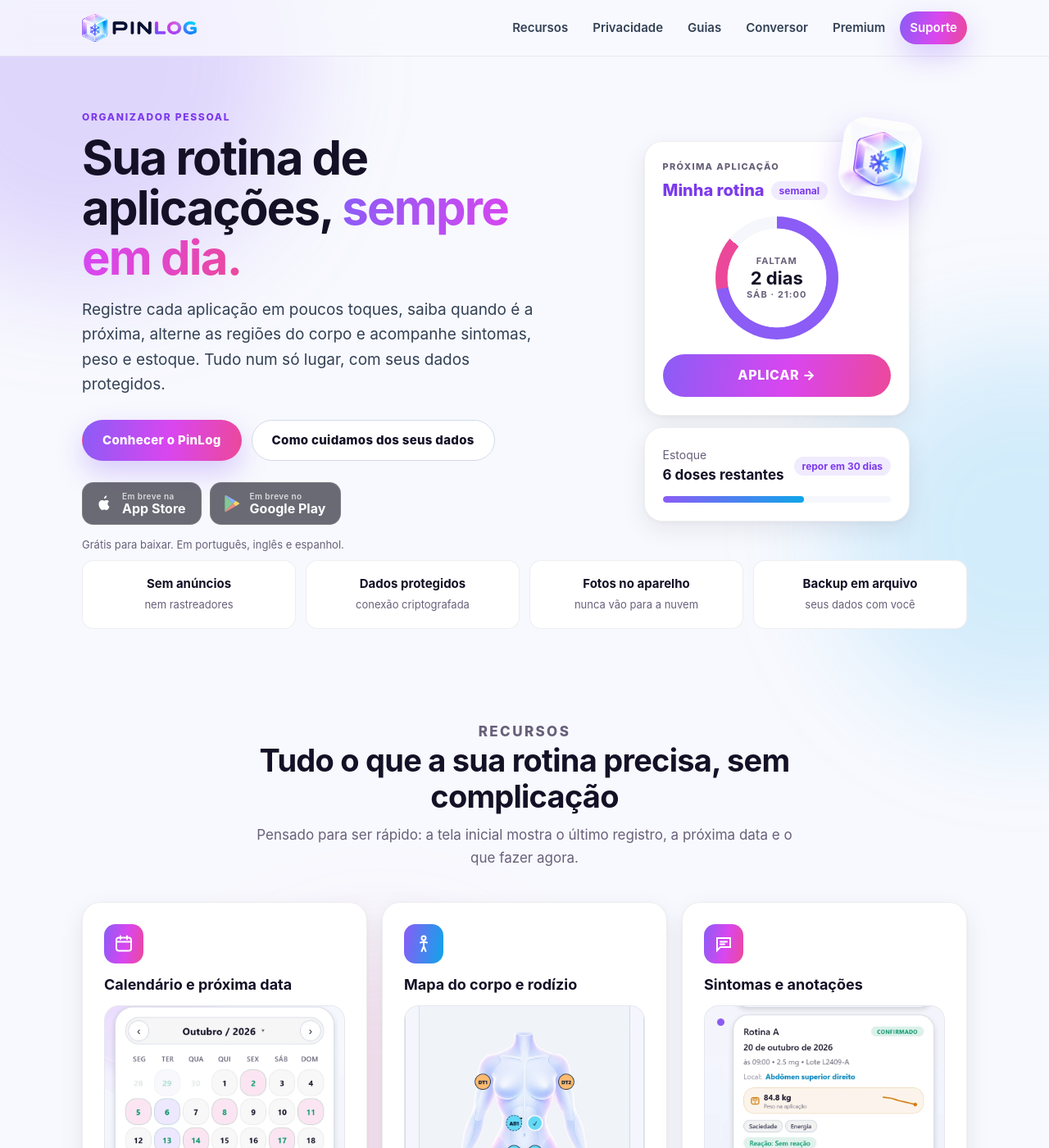
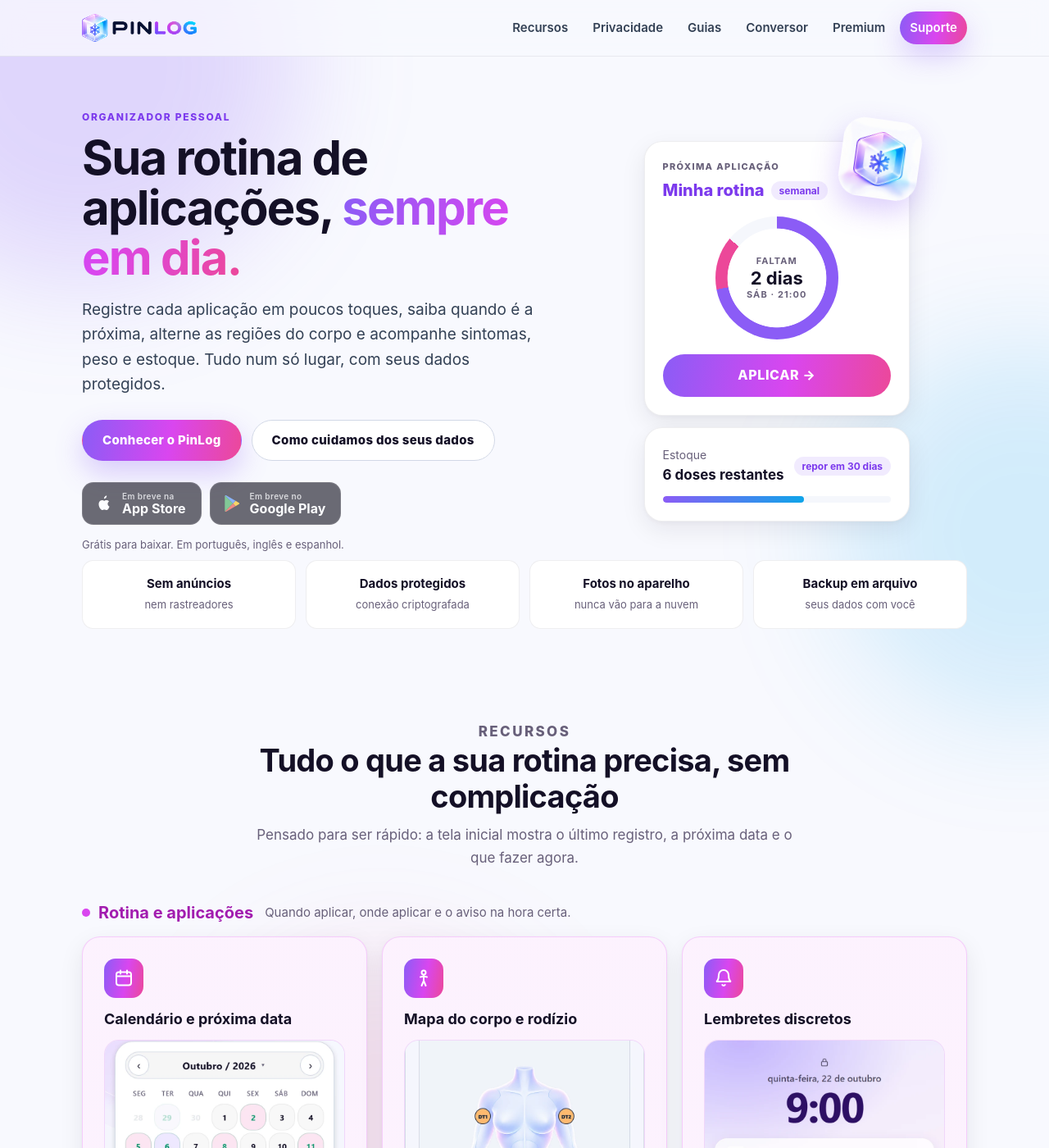
Before and after one commit to klvnblst/pinlog-site, a Jekyll site: the page built from index.html, in a window 1280 px wide and 1400 px high. Shown: the whole window at 82% size. Built offline with Jekyll 4.4.1, drawn with Linux system fonts in a browser that asks for light colours; some of the changed text lies outside the part shown.

Commit message:
Página inicial: recursos agrupados em três categorias com fundo de cor clara; conversor sem a concentração de cada produto na mistura

```diff
--- a/assets/css/site.css
+++ b/assets/css/site.css
@@ -606,7 +606,8 @@
   padding: 26px;
 }
 
-.feature h3 {
+.feature h3,
+.feature h4 {
   margin: 14px 0 8px;
   font-size: 18px;
   line-height: 1.3;
@@ -650,6 +651,92 @@
 @media (max-width: 600px) {
   .features {
     grid-template-columns: 1fr;
+  }
+}
+
+/* Recursos agrupados por categoria: cada grupo tem um fundo bem claro na sua cor */
+.feature-group {
+  --tone-rgb: 139, 92, 246;
+  --tone-text: var(--primary);
+}
+
+.feature-group + .feature-group {
+  margin-top: 40px;
+}
+
+.feature-group.tone-rose {
+  --tone-rgb: 217, 70, 239;
+  --tone-text: #a21caf;
+}
+
+.feature-group.tone-mint {
+  --tone-rgb: 16, 185, 129;
+  --tone-text: var(--mint);
+}
+
+.feature-group.tone-sky {
+  --tone-rgb: 14, 165, 233;
+  --tone-text: var(--cyan);
+}
+
+.feature-group-head {
+  display: flex;
+  flex-wrap: wrap;
+  align-items: baseline;
+  gap: 4px 14px;
+  margin: 0 0 16px;
+}
+
+.feature-group-title {
+  display: inline-flex;
+  align-items: center;
+  gap: 10px;
+  margin: 0;
+  font-size: 20px;
+  line-height: 1.3;
+  color: var(--tone-text);
+}
+
+.feature-group-title::before {
+  content: '';
+  width: 10px;
+  height: 10px;
+  border-radius: 50%;
+  background: rgb(var(--tone-rgb));
+}
+
+.feature-group-head p {
+  margin: 0;
+  color: var(--muted);
+  font-size: 15px;
+}
+
+.feature-group .feature {
+  background: linear-gradient(rgba(var(--tone-rgb), 0.07), rgba(var(--tone-rgb), 0.07)), var(--card);
+  border-color: rgba(var(--tone-rgb), 0.22);
+}
+
+.feature-group .feature-shot {
+  border-color: rgba(var(--tone-rgb), 0.18);
+}
+
+@media (prefers-color-scheme: dark) {
+  .feature-group.tone-rose {
+    --tone-rgb: 232, 121, 249;
+    --tone-text: #f0abfc;
+  }
+
+  .feature-group.tone-mint {
+    --tone-rgb: 52, 211, 153;
+  }
+
+  .feature-group.tone-sky {
+    --tone-rgb: 56, 189, 248;
+  }
+
+  .feature-group .feature {
+    background: linear-gradient(rgba(var(--tone-rgb), 0.09), rgba(var(--tone-rgb), 0.09)), var(--card);
+    border-color: rgba(var(--tone-rgb), 0.2);
   }
 }
 
--- a/assets/js/conversor.js
+++ b/assets/js/conversor.js
@@ -408,8 +408,7 @@
         listJoin(others) + '.';
       rows = [['Diluente adicionado', numberFormat(data.water, 3) + ' mL para todo o frasco']];
       data.items.forEach(function (item, i) {
-        rows.push([item.name, mg(item.vial) + ' no frasco (' + numberFormat(r.concentrations[i], 3) +
-          ' mg/mL) → ' + mg(r.amounts[i]) + ' na seringa']);
+        rows.push([item.name, mg(item.vial) + ' no frasco → ' + mg(r.amounts[i]) + ' na seringa']);
       });
       rows.push(['Total no frasco', mg(r.totalMg)]);
       rows.push(['Na seringa', unitsAndMl(r.units, r.volumeMl), true]);
@@ -450,7 +449,7 @@
       var name = document.createElement('span');
       name.textContent = item.name;
       var value = document.createElement('strong');
-      value.textContent = mg(data.result.amounts[i]) + ' · ' + numberFormat(data.result.concentrations[i], 3) + ' mg/mL';
+      value.textContent = mg(data.result.amounts[i]);
       li.appendChild(name);
       li.appendChild(value);
       out.parts.appendChild(li);
--- a/index.html
+++ b/index.html
@@ -73,61 +73,83 @@
       <h2>Tudo o que a sua rotina precisa, sem complicação</h2>
       <p>Pensado para ser rápido: a tela inicial mostra o último registro, a próxima data e o que fazer agora.</p>
     </div>
+    <div class="feature-group tone-rose" role="group" aria-labelledby="recursos-1">
+      <div class="feature-group-head">
+        <h3 class="feature-group-title" id="recursos-1">Rotina e aplicações</h3>
+        <p>Quando aplicar, onde aplicar e o aviso na hora certa.</p>
+      </div>
       <div class="features">
         <article class="card feature">
           <span class="icon"><svg viewBox="0 0 24 24" fill="none" stroke="currentColor" stroke-width="2" stroke-linecap="round" aria-hidden="true"><rect x="3" y="4.5" width="18" height="16" rx="3"/><path d="M3 9.5h18M8 2.5v4M16 2.5v4"/></svg></span>
-        <h3>Calendário e próxima data</h3>
+          <h4>Calendário e próxima data</h4>
           <img class="feature-shot" src="{{ '/assets/img/recursos/calendario.webp' | relative_url }}" width="780" height="720" alt="Calendário do PinLog com os dias de aplicação marcados e as próximas datas" loading="lazy" decoding="async" />
           <p>Defina o intervalo da rotina e veja quando é a próxima aplicação. O histórico fica organizado por mês.</p>
         </article>
         <article class="card feature">
-        <span class="icon cool"><svg viewBox="0 0 24 24" fill="none" stroke="currentColor" stroke-width="2" stroke-linecap="round" aria-hidden="true"><circle cx="12" cy="5" r="2.5"/><path d="M12 8v7M8 10.5l4-1 4 1M9.5 21l2.5-6 2.5 6"/></svg></span>
-        <h3>Mapa do corpo e rodízio</h3>
+          <span class="icon"><svg viewBox="0 0 24 24" fill="none" stroke="currentColor" stroke-width="2" stroke-linecap="round" aria-hidden="true"><circle cx="12" cy="5" r="2.5"/><path d="M12 8v7M8 10.5l4-1 4 1M9.5 21l2.5-6 2.5 6"/></svg></span>
+          <h4>Mapa do corpo e rodízio</h4>
           <img class="feature-shot" src="{{ '/assets/img/recursos/mapa.webp' | relative_url }}" width="780" height="720" alt="Mapa do corpo do PinLog com as regiões numeradas para escolher o local" loading="lazy" decoding="async" />
           <p>Marque a região de cada aplicação no mapa e veja onde aplicou por último, para alternar com facilidade.</p>
         </article>
         <article class="card feature">
-        <span class="icon"><svg viewBox="0 0 24 24" fill="none" stroke="currentColor" stroke-width="2" stroke-linecap="round" aria-hidden="true"><path d="M4 5h16v11H8l-4 4z"/><path d="M8 9.5h8M8 12.5h5"/></svg></span>
-        <h3>Sintomas e anotações</h3>
+          <span class="icon"><svg viewBox="0 0 24 24" fill="none" stroke="currentColor" stroke-width="2" stroke-linecap="round" aria-hidden="true"><path d="M6 8a6 6 0 0 1 12 0c0 7 3 8 3 8H3s3-1 3-8M10.3 20a2 2 0 0 0 3.4 0"/></svg></span>
+          <h4>Lembretes discretos</h4>
+          <img class="feature-shot" src="{{ '/assets/img/recursos/lembretes.webp' | relative_url }}" width="780" height="720" alt="Notificações discretas do PinLog na tela bloqueada, sem o nome do que é aplicado" loading="lazy" decoding="async" />
+          <p>Avisos no dia da aplicação e na hora de repor. Por padrão, o aviso não diz o que é, para ninguém ver na tela bloqueada.</p>
+        </article>
+      </div>
+    </div>
+    <div class="feature-group tone-mint" role="group" aria-labelledby="recursos-2">
+      <div class="feature-group-head">
+        <h3 class="feature-group-title" id="recursos-2">Acompanhamento</h3>
+        <p>Como você se sente e como o corpo responde ao longo do tempo.</p>
+      </div>
+      <div class="features">
+        <article class="card feature">
+          <span class="icon mint"><svg viewBox="0 0 24 24" fill="none" stroke="currentColor" stroke-width="2" stroke-linecap="round" aria-hidden="true"><path d="M4 5h16v11H8l-4 4z"/><path d="M8 9.5h8M8 12.5h5"/></svg></span>
+          <h4>Sintomas e anotações</h4>
           <img class="feature-shot" src="{{ '/assets/img/recursos/sintomas.webp' | relative_url }}" width="780" height="720" alt="Registro de aplicação com sintomas, reação e anotação" loading="lazy" decoding="async" />
           <p>Registre como se sentiu e escreva observações em cada aplicação, para lembrar depois com clareza.</p>
         </article>
         <article class="card feature">
           <span class="icon mint"><svg viewBox="0 0 24 24" fill="none" stroke="currentColor" stroke-width="2" stroke-linecap="round" aria-hidden="true"><path d="M4 19 9.5 12l4 3.5L20 6"/><path d="M15 6h5v5"/></svg></span>
-        <h3>Peso, medidas e fotos</h3>
+          <h4>Peso, medidas e fotos</h4>
           <img class="feature-shot" src="{{ '/assets/img/recursos/peso.webp' | relative_url }}" width="780" height="720" alt="Gráfico de peso com peso inicial, atual e meta" loading="lazy" decoding="async" />
           <p>Acompanhe peso, metas e medidas ao longo do tempo. As fotos de evolução ficam guardadas só no seu aparelho.</p>
         </article>
         <article class="card feature">
+          <span class="icon mint"><svg viewBox="0 0 24 24" fill="none" stroke="currentColor" stroke-width="2" stroke-linecap="round" aria-hidden="true"><circle cx="9" cy="8" r="3.5"/><circle cx="17" cy="9.5" r="2.5"/><path d="M2.5 20c.8-3.5 3.4-5.5 6.5-5.5s5.7 2 6.5 5.5M15 14.5c2.6 0 4.6 1.6 5.5 4.5"/></svg></span>
+          <h4>Dois perfis</h4>
+          <img class="feature-shot" src="{{ '/assets/img/recursos/perfis.webp' | relative_url }}" width="780" height="720" alt="Troca entre dois perfis de acompanhamento no PinLog" loading="lazy" decoding="async" />
+          <p>Acompanhe também a rotina de outra pessoa adulta, com histórico, mapa e estoque separados. Recurso Premium.</p>
+        </article>
+      </div>
+    </div>
+    <div class="feature-group tone-sky" role="group" aria-labelledby="recursos-3">
+      <div class="feature-group-head">
+        <h3 class="feature-group-title" id="recursos-3">Estoque e dados</h3>
+        <p>O que você tem em casa e os seus registros sempre guardados.</p>
+      </div>
+      <div class="features">
+        <article class="card feature">
           <span class="icon cool"><svg viewBox="0 0 24 24" fill="none" stroke="currentColor" stroke-width="2" stroke-linecap="round" aria-hidden="true"><path d="M21 8 12 3 3 8v8l9 5 9-5z"/><path d="M3 8l9 5 9-5M12 13v8"/></svg></span>
-        <h3>Estoque com previsão</h3>
+          <h4>Estoque com previsão</h4>
           <img class="feature-shot" src="{{ '/assets/img/recursos/estoque.webp' | relative_url }}" width="780" height="720" alt="Tela de estoque com doses disponíveis, duração prevista e data para repor" loading="lazy" decoding="async" />
           <p>Saiba quantas doses restam e receba o aviso na hora certa de repor, considerando o prazo de entrega que você define.</p>
         </article>
         <article class="card feature">
-        <span class="icon"><svg viewBox="0 0 24 24" fill="none" stroke="currentColor" stroke-width="2" stroke-linecap="round" aria-hidden="true"><path d="M6 8a6 6 0 0 1 12 0c0 7 3 8 3 8H3s3-1 3-8M10.3 20a2 2 0 0 0 3.4 0"/></svg></span>
-        <h3>Lembretes discretos</h3>
-        <img class="feature-shot" src="{{ '/assets/img/recursos/lembretes.webp' | relative_url }}" width="780" height="720" alt="Notificações discretas do PinLog na tela bloqueada, sem o nome do que é aplicado" loading="lazy" decoding="async" />
-        <p>Avisos no dia da aplicação e na hora de repor. Por padrão, o aviso não diz o que é, para ninguém ver na tela bloqueada.</p>
-      </article>
-      <article class="card feature">
-        <span class="icon mint"><svg viewBox="0 0 24 24" fill="none" stroke="currentColor" stroke-width="2" stroke-linecap="round" aria-hidden="true"><path d="M7 4v16M17 4v16M3 9h8M13 15h8"/></svg></span>
-        <h3>Conversor de unidades</h3>
+          <span class="icon cool"><svg viewBox="0 0 24 24" fill="none" stroke="currentColor" stroke-width="2" stroke-linecap="round" aria-hidden="true"><path d="M7 4v16M17 4v16M3 9h8M13 15h8"/></svg></span>
+          <h4>Conversor de unidades</h4>
           <img class="feature-shot" src="{{ '/assets/img/recursos/conversor.webp' | relative_url }}" width="780" height="720" alt="Resultado do conversor de unidades com a escala da seringa" loading="lazy" decoding="async" />
           <p>Grátis aqui no site, sem cadastro: converte mg, mL e unidades da seringa com os valores que você digita. Não indica doses. <a href="{{ '/conversor' | relative_url }}">Abrir o conversor</a></p>
         </article>
         <article class="card feature">
-        <span class="icon cool"><svg viewBox="0 0 24 24" fill="none" stroke="currentColor" stroke-width="2" stroke-linecap="round" aria-hidden="true"><circle cx="9" cy="8" r="3.5"/><circle cx="17" cy="9.5" r="2.5"/><path d="M2.5 20c.8-3.5 3.4-5.5 6.5-5.5s5.7 2 6.5 5.5M15 14.5c2.6 0 4.6 1.6 5.5 4.5"/></svg></span>
-        <h3>Dois perfis</h3>
-        <img class="feature-shot" src="{{ '/assets/img/recursos/perfis.webp' | relative_url }}" width="780" height="720" alt="Troca entre dois perfis de acompanhamento no PinLog" loading="lazy" decoding="async" />
-        <p>Acompanhe também a rotina de outra pessoa adulta, com histórico, mapa e estoque separados. Recurso Premium.</p>
-      </article>
-      <article class="card feature">
-        <span class="icon mint"><svg viewBox="0 0 24 24" fill="none" stroke="currentColor" stroke-width="2" stroke-linecap="round" aria-hidden="true"><path d="M12 3v12M7 10l5 5 5-5M4 19h16"/></svg></span>
-        <h3>Sincronização e backup</h3>
+          <span class="icon cool"><svg viewBox="0 0 24 24" fill="none" stroke="currentColor" stroke-width="2" stroke-linecap="round" aria-hidden="true"><path d="M12 3v12M7 10l5 5 5-5M4 19h16"/></svg></span>
+          <h4>Sincronização e backup</h4>
           <img class="feature-shot" src="{{ '/assets/img/recursos/backup.webp' | relative_url }}" width="780" height="720" alt="Opções de backup: relatório em PDF, planilha, backup e restauração" loading="lazy" decoding="async" />
           <p>Seus registros ficam no aparelho e na sua conta, para trocar de celular sem perder nada. Exporte um backup completo quando quiser.</p>
         </article>
+      </div>
     </div>
   </div>
 </section>
```
Lines whose indentation alone changed are shown as unchanged.
